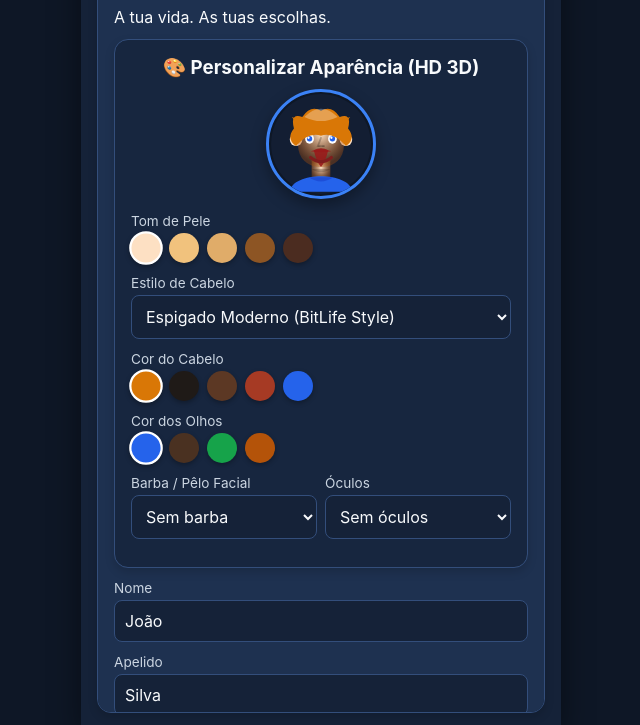
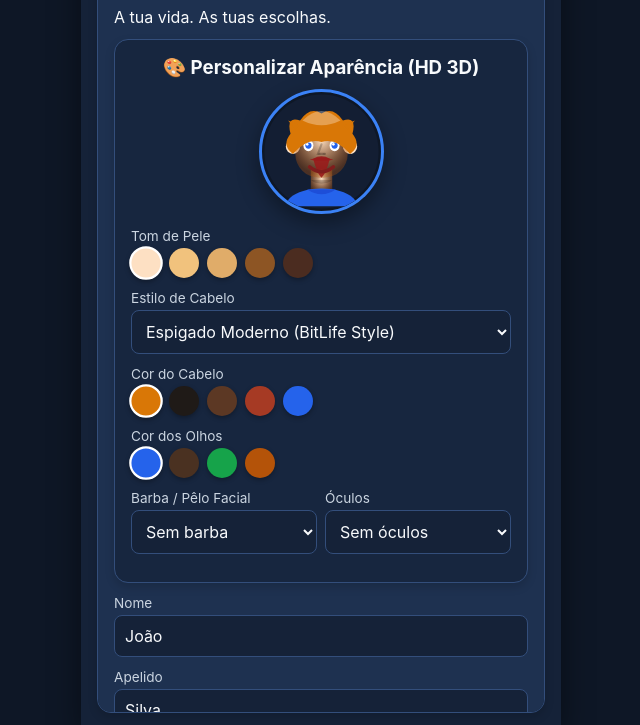
Before and after one commit to alexcunha96/star-life, a plain HTML site: page index.html in a window 1280 px wide. Shown: the part 75-800 px from the top of the page, without its empty margins (319-959 px from the left). Drawn offline with Linux system fonts and the light colour scheme.

Commit message:
Update avatar preview dimensions and shadow effect

```diff
--- a/style.css
+++ b/style.css
@@ -70,15 +70,15 @@ p.muted, .muted {
   font-size: 0.9rem;
 }
 
-/* Avatar Preview & Controls BitLife Exact */
+/* Avatar Preview & Controls HD 3D */
 .avatar-preview-box {
-  width: 110px;
-  height: 110px;
+  width: 125px;
+  height: 125px;
   margin: 8px auto 14px auto;
   border-radius: 50%;
   border: 3px solid var(--accent-color);
   overflow: hidden;
-  box-shadow: 0 6px 15px rgba(0,0,0,0.35);
+  box-shadow: 0 8px 22px rgba(0,0,0,0.4);
   background-color: #0e1726;
 }
 
```
